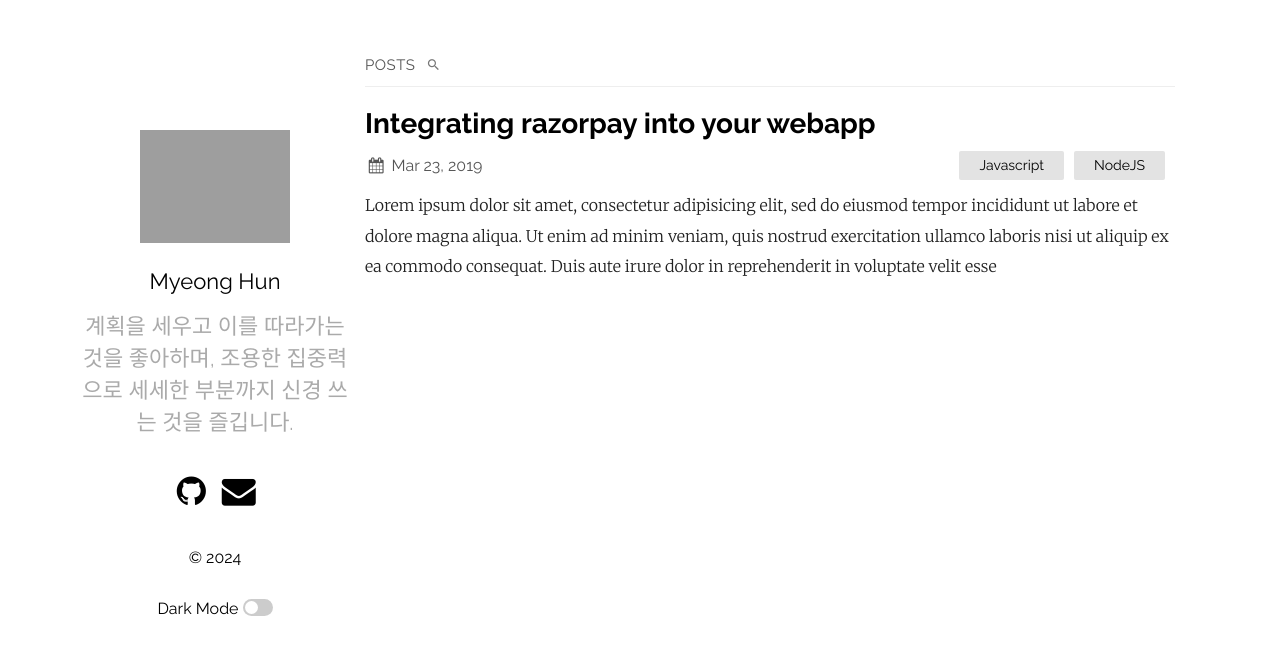
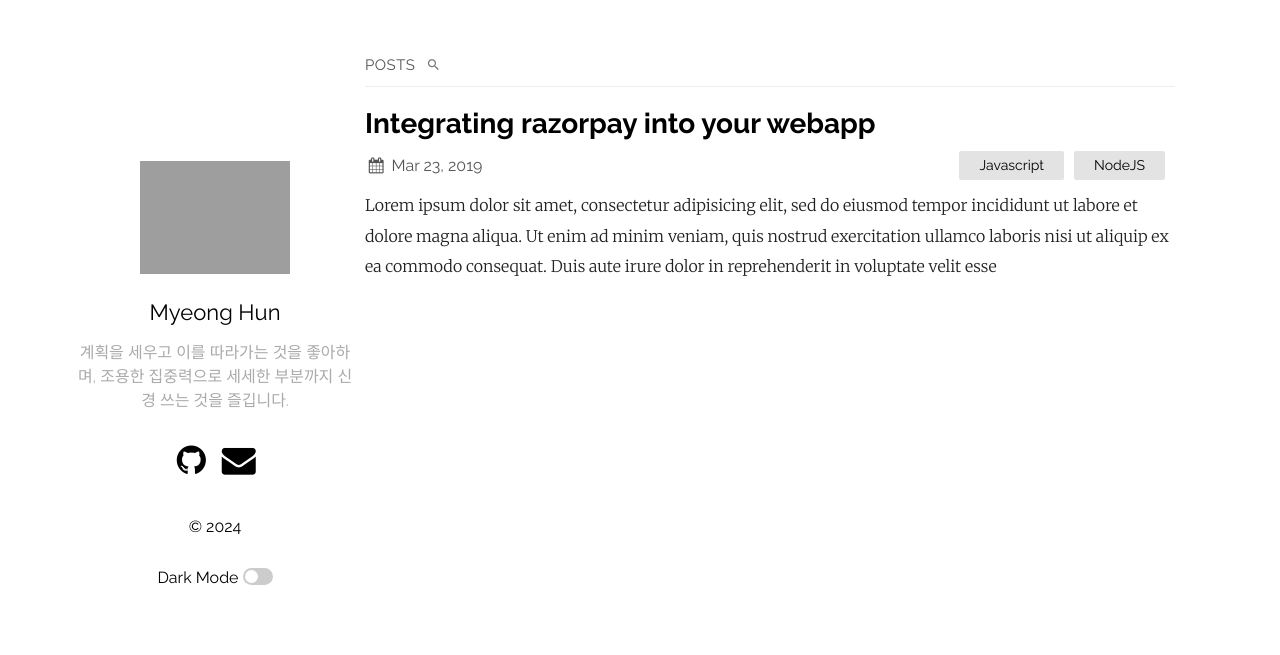
Before and after one commit to audgns722/audgns722.github.io, a Jekyll site: the page built from index.md, in a window 1280 px wide. Shown: the top 655 px of the page. Built offline with Jekyll 4.4.1, drawn with Linux system fonts in a browser that asks for light colours.

Commit message:
Update plain.scss

```diff
--- a/_sass/plain.scss
+++ b/_sass/plain.scss
@@ -103,7 +103,7 @@ main {
     }
     .tagline {
       text-align: center;
-      font-size: 22px;
+      font-size: 16px;
       margin-top: 0px;
       color: #aaa;
       white-space: pre-wrap;
```
